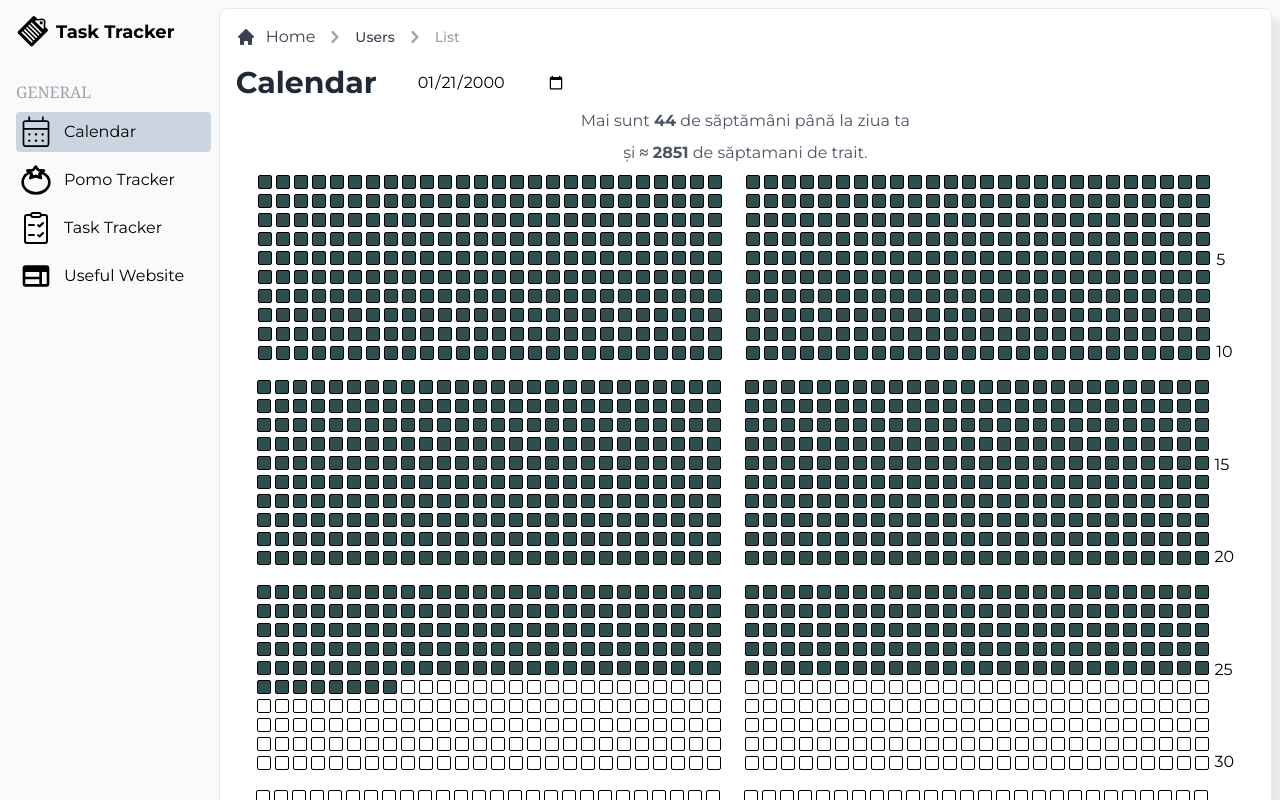
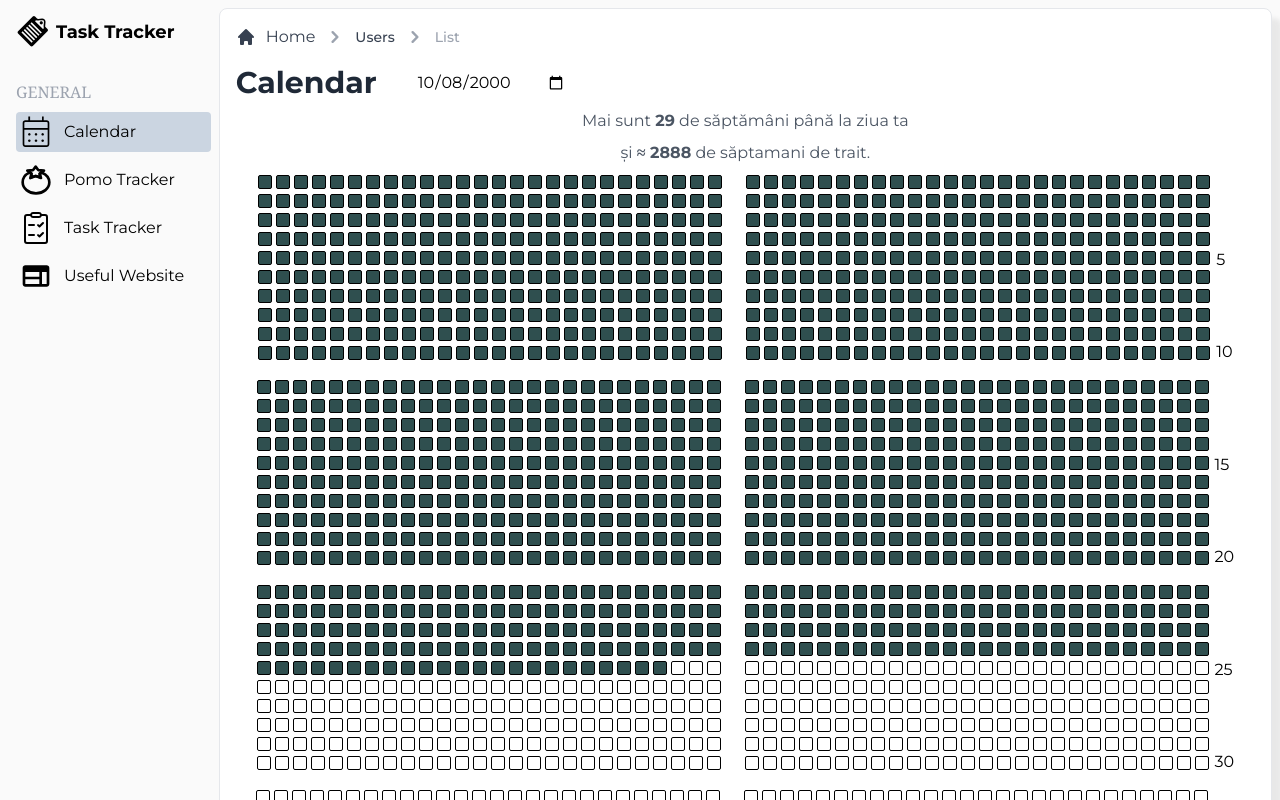
Before and after one commit to CristianMorariu/cm-task-nuxt, a Nuxt app in the folder frontend/: page / in a window 1280 px wide. Shown: the top 800 px of the page. Built offline with nearby package versions, Linux system fonts and the light colour scheme; no server answers; a web font is replaced by a local one.

Commit message:
ad state managemant

```diff
--- /dev/null
+++ b/frontend/composables/states.js
@@ -0,0 +1 @@
+export const useUser = () => useState("user", () => null);
--- a/frontend/pages/auth/login/index.vue
+++ b/frontend/pages/auth/login/index.vue
@@ -20,6 +20,7 @@ const submit = async () => {
       axios
         .post("/login", data.value)
         .then((response) => {
+          console.log(response);
           router.push({ name: "task-tracker" });
         })
         .catch((error) => console.log(error));
--- a/frontend/pages/index.vue
+++ b/frontend/pages/index.vue
@@ -1,8 +1,8 @@
 <script setup>
 //https://memento-mori-calendar.netlify.app/
 // https://memento-mori-calendar.vercel.app/
-const dataNastere = ref("2000-01-21");
-// const dataNastere = ref("2000-10-08");
+// const dataNastere = ref("2000-01-21");
+const dataNastere = ref("2000-10-08");
 const now = new Date();
 const nrOfDecades = 8;
 const decadesLived = ref(0);
```
